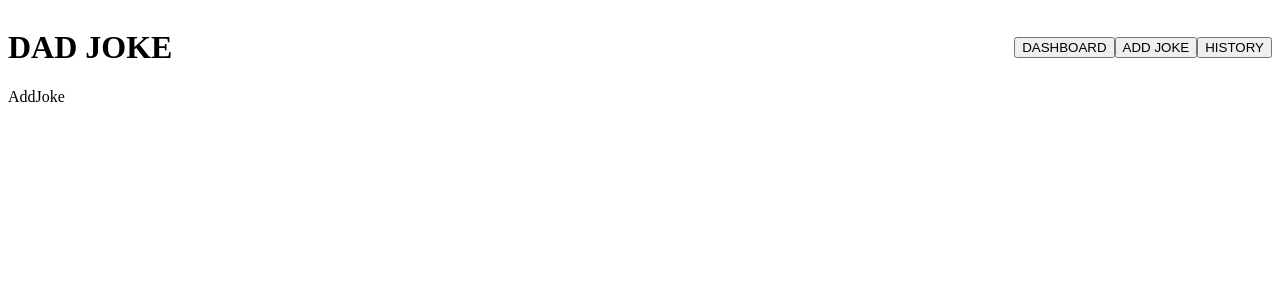
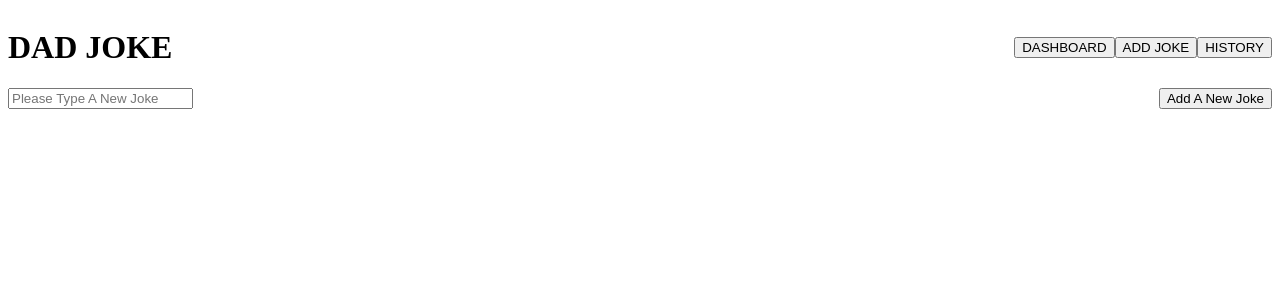
Before and after one commit to Programmers00/reactQuestion, a React (Create React App) app: page /addJoke in a window 1280 px wide. Shown: the top 300 px of the page. Built offline with nearby package versions, Linux system fonts and the light colour scheme.

Commit message:
refs #6 [AddJoke] implement hook useInput, Input Component, add data to localStorage

```diff
--- /dev/null
+++ b/src/componenents/Input.js
@@ -0,0 +1,23 @@
+import { useEffect } from 'react'
+// css
+import styles from '../style/input.module.css'
+// hook
+import { useInput } from '../hooks/useInput'
+
+function Input({placeholder, validator = ()=>{console.log("##validator")}, callback}) {
+  // useInput
+  const input = useInput("", validator)
+  // value from input
+  const { value } = input
+  // observe value
+  useEffect(() => {
+    typeof callback === 'function' && callback(value)
+  }, [value])
+
+  return (
+    <div className={styles.container}>
+          <input placeholder={placeholder}{...input} />
+    </div>
+  );
+}
+export default Input
--- /dev/null
+++ b/src/hooks/useInput.js
@@ -0,0 +1,19 @@
+import { useState } from "react"
+
+/** useInput */
+export const useInput = (initialValue, validator) => {
+  const [value, setValue] = useState(initialValue)
+    const onChange = (e) => {
+        const {
+            target: {value}
+        } = e
+        let willUpdate = true
+        if (typeof validator === 'function') {
+            willUpdate = validator(value)
+        }
+        if (willUpdate) {
+        setValue(value)
+    }
+  }
+  return {value, onChange}
+}
--- a/src/routes/AddJoke.js
+++ b/src/routes/AddJoke.js
@@ -1,15 +1,32 @@
+import { useState } from 'react'
 // css
 import styles from '../style/addJoke.module.css'
+// componenents
+import Button from '../componenents/Button'
+import Input from '../componenents/Input'
 
 function AddJoke() {
-
+  /** data */
+  const [newJoke, setNewJoke] = useState('')
+  // jokes: when localStorage has jokes(key) and localStorage jokes array(value) is not empty, localStorage jokes array is used. if not default empty array.
+  const [jokes, setJokes] = useState(localStorage.jokes && JSON.parse(localStorage.jokes).length !== 0 ? JSON.parse(localStorage.getItem("jokes")) : [])
+  /** function: check validation*/
+  const maxLengthValidator = (value) => value.length <= 100
+  /** function: save localstorage*/
+  const observeJoke = (jokeData) => {
+    setNewJoke(jokeData)
+  }
+  /** function: add new joke */
+  const addJoke = () => {
+    setJokes([...jokes, newJoke])
+  }
+  // save jokes array data to localStorage
+  localStorage.setItem("jokes", JSON.stringify(jokes) )
   return (
     <div className={styles.container}>
-      <div>
-        AddJoke
-      </div>
+      <Input placeholder="Please Type A New Joke" validator={maxLengthValidator} callback={observeJoke}></Input>
+      <Button title="Add A New Joke" onClick={addJoke}></Button>
     </div>
   );
 }
-
 export default AddJoke;
```
Also changed, not shown: src/style/input.module.css (added).
